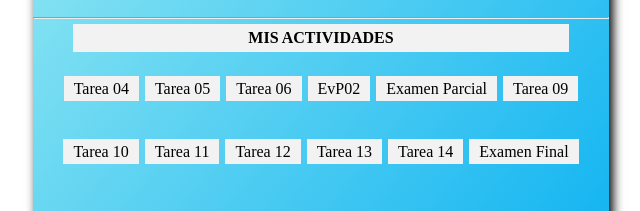
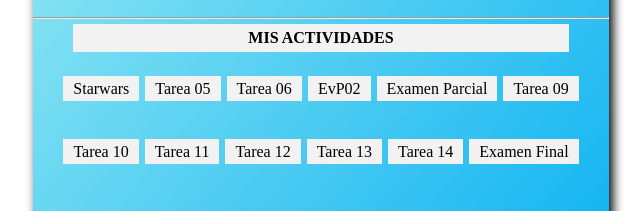
Before and after one commit to nrc50995/nrc50995.github.io, a plain HTML site: page index.html in a window 1280 px wide. Shown: the part 406-617 px from the top of the page, 319-959 px from the left. Drawn offline with Linux system fonts and the light colour scheme.

Commit message:
Update index.html

```diff
--- a/index.html
+++ b/index.html
@@ -23,7 +23,7 @@ v<!DOCTYPE html>
             <p>Mis Actividades</p>
             <ul>
                 <!--tarea04,tarea05,evp2,exp son los nombres de los repositorios github secundarios-->
-                <li><a href="/tarea04/index.html">Tarea 04</a></li>
+                <li><a href="/starwar/index.html">Starwars</a></li>
                 <li><a href="/tarea05/index.html">Tarea 05</a></li>
                 <li><a href="/tarea06/index.html">Tarea 06</a></li>
                 <li><a href="/evp2/index.html">EvP02</a></li>
```
